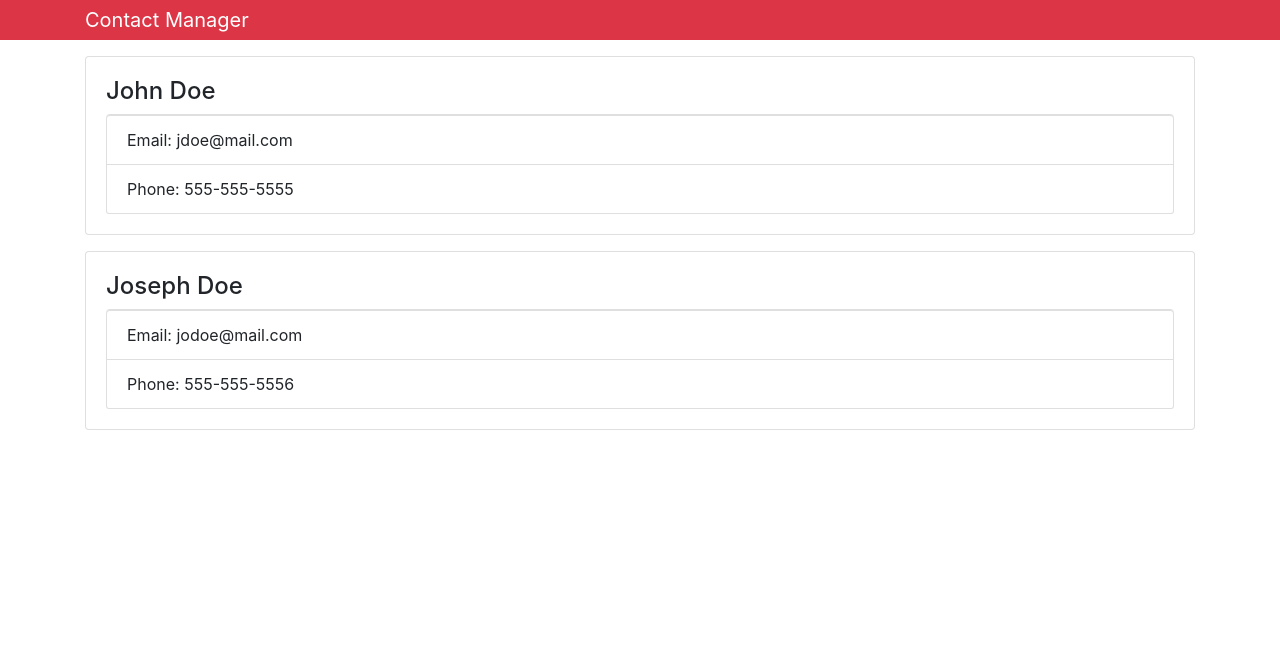
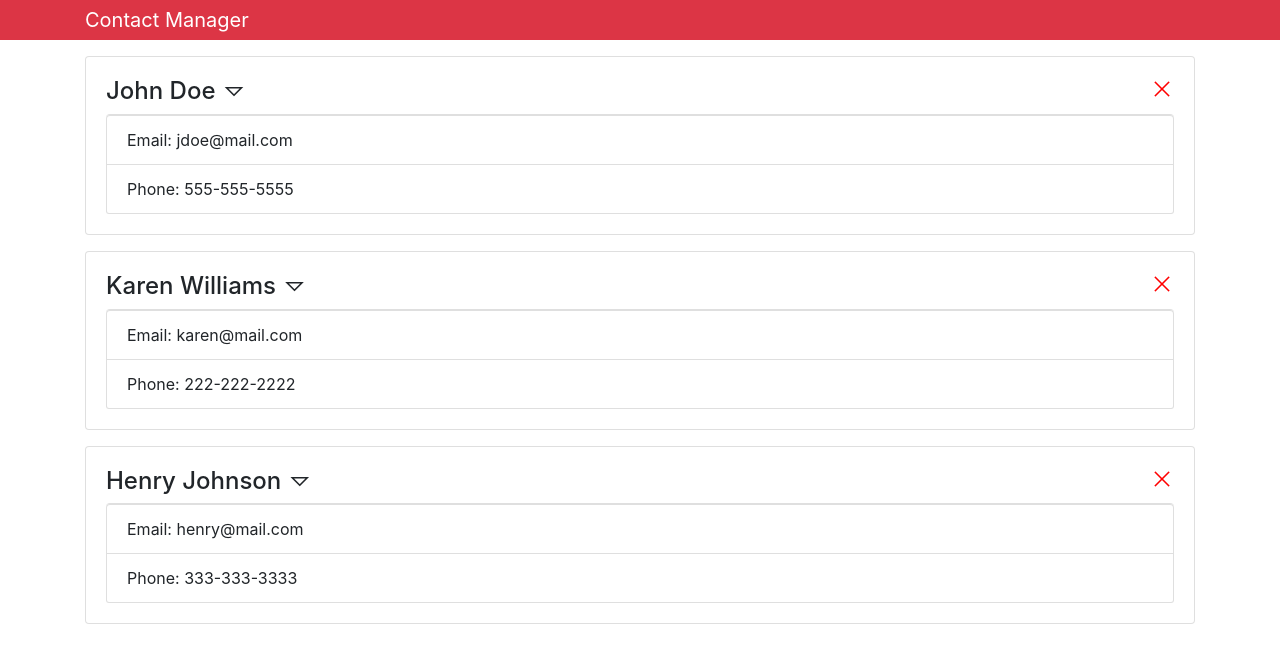
Before and after one commit to julianvu/contactmanager, a React (Create React App) app: page / in a window 1280 px wide. Shown: the top 660 px of the page. Built offline with nearby package versions, Linux system fonts and the light colour scheme.

Commit message:
Manage state with the Context API

```diff
--- a/public/index.html
+++ b/public/index.html
@@ -5,6 +5,10 @@
     <link rel="icon" href="%PUBLIC_URL%/favicon.ico" />
     <meta name="viewport" content="width=device-width, initial-scale=1" />
     <meta name="theme-color" content="#000000" />
+    <link
+      rel="stylesheet"
+      href="https://maxst.icons8.com/vue-static/landings/line-awesome/line-awesome/1.3.0/css/line-awesome.min.css"
+    />
     <meta
       name="description"
       content="Web site created using create-react-app"
@@ -38,5 +42,6 @@
 
       To begin the development, run `npm start` or `yarn start`.
       To create a production bundle, use `npm run build` or `yarn build`.
-    --></body>
+    -->
+  </body>
 </html>
--- a/src/App.js
+++ b/src/App.js
@@ -1,25 +1,19 @@
 import React from "react";
-import Contact from "./components/Contact";
+import Contacts from "./components/Contacts";
 import Header from "./components/Header";
 import "bootstrap/dist/css/bootstrap.min.css";
+import { Provider } from "./context";
 
 function App() {
   return (
+    <Provider>
       <div className="App">
         <Header branding="Contact Manager"></Header>
         <div className="container">
-                <Contact
-                    name="John Doe"
-                    email="jdoe@mail.com"
-                    phone="555-555-5555"
-                ></Contact>
-                <Contact
-                    name="Joseph Doe"
-                    email="jodoe@mail.com"
-                    phone="555-555-5556"
-                ></Contact>
+          <Contacts></Contacts>
         </div>
       </div>
+    </Provider>
   );
 }
 
--- a/src/components/Contact.js
+++ b/src/components/Contact.js
@@ -1,25 +1,62 @@
 import React, { Component } from "react";
 import PropTypes from "prop-types";
+import { Consumer } from "../context";
 
 class Contact extends Component {
+  state = {
+    showContactInfo: true,
+  };
+
+  onShowClick = (e) => {
+    this.setState({ showContactInfo: !this.state.showContactInfo });
+  };
+
+  onDeleteClick = (id, dispatch) => {
+    dispatch({
+      type: "DELETE_CONTACT",
+      payload: id,
+    });
+  };
+
   render() {
-        const { name, email, phone } = this.props;
+    const { id, name, email, phone } = this.props.contact;
+    const { showContactInfo } = this.state;
+
+    return (
+      <Consumer>
+        {(value) => {
+          const { dispatch } = value;
           return (
             <div className="card card-body mb-3">
-                <h4>{name}</h4>
+              <h4>
+                {name}{" "}
+                <i
+                  onClick={this.onShowClick}
+                  className="las la-sort-down"
+                  style={{ cursor: "pointer" }}
+                ></i>
+                <i
+                  className="las la-times"
+                  style={{ cursor: "pointer", float: "right", color: "red" }}
+                  onClick={this.onDeleteClick.bind(this, id, dispatch)}
+                ></i>
+              </h4>
+              {showContactInfo ? (
                 <ul className="list-group">
                   <li className="list-group-item">Email: {email}</li>
                   <li className="list-group-item">Phone: {phone}</li>
                 </ul>
+              ) : null}
             </div>
+          );
+        }}
+      </Consumer>
     );
   }
 }
 
 Contact.propTypes = {
-    name: PropTypes.string.isRequired,
-    email: PropTypes.string.isRequired,
-    phone: PropTypes.string.isRequired,
+  contact: PropTypes.object.isRequired,
 };
 
 export default Contact;
--- /dev/null
+++ b/src/components/Contacts.js
@@ -0,0 +1,24 @@
+import React, { Component, Fragment } from "react";
+import Contact from "./Contact";
+import { Consumer } from "../context";
+
+class Contacts extends Component {
+  render() {
+    return (
+      <Consumer>
+        {(value) => {
+          const { contacts } = value;
+          return (
+            <Fragment>
+              {contacts.map((contact) => (
+                <Contact key={contact.id} contact={contact}></Contact>
+              ))}
+            </Fragment>
+          );
+        }}
+      </Consumer>
+    );
+  }
+}
+
+export default Contacts;
--- /dev/null
+++ b/src/context.js
@@ -0,0 +1,55 @@
+import React, { Component } from "react";
+
+const Context = React.createContext();
+
+const reducer = (state, action) => {
+  switch (action.type) {
+    case "DELETE_CONTACT":
+      return {
+        ...state,
+        contacts: state.contacts.filter(
+          (contact) => contact.id !== action.payload
+        ),
+      };
+    default:
+      return state;
+  }
+};
+
+export class Provider extends Component {
+  state = {
+    contacts: [
+      {
+        id: 1,
+        name: "John Doe",
+        email: "jdoe@mail.com",
+        phone: "555-555-5555",
+      },
+      {
+        id: 2,
+        name: "Karen Williams",
+        email: "karen@mail.com",
+        phone: "222-222-2222",
+      },
+      {
+        id: 3,
+        name: "Henry Johnson",
+        email: "henry@mail.com",
+        phone: "333-333-3333",
+      },
+    ],
+    dispatch: (action) => {
+      this.setState((state) => reducer(state, action));
+    },
+  };
+
+  render() {
+    return (
+      <Context.Provider value={this.state}>
+        {this.props.children}
+      </Context.Provider>
+    );
+  }
+}
+
+export const Consumer = Context.Consumer;
```
Lines whose indentation alone changed are shown as unchanged.
